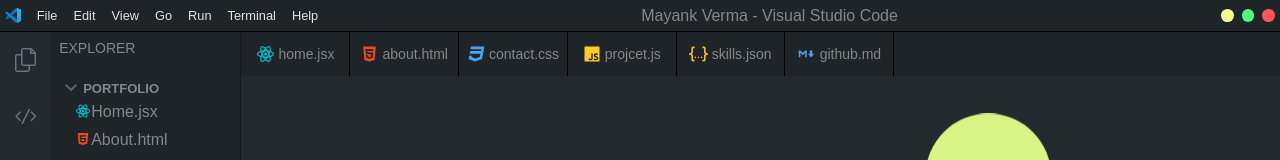
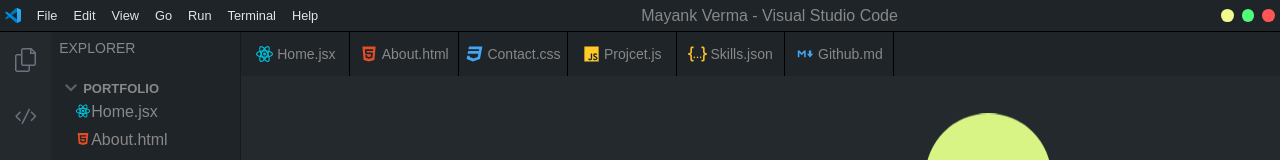
Before and after one commit to Wannacryy24/portfolioReact, a React (Vite) app: page /Home in a window 1280 px wide. Shown: the top 160 px of the page. Built offline with nearby package versions, Linux system fonts and the light colour scheme.

Commit message:
added updated resume

```diff
--- a/src/TabNav.jsx
+++ b/src/TabNav.jsx
@@ -46,7 +46,7 @@
                 src={"/react.svg"}
                 className={"tabbed-home-img tabbed-img"}
                 />
-              <p className="tabbed-btn">home.jsx</p>
+              <p className="tabbed-btn">Home.jsx</p>
             </div>
           </Link>
 
@@ -64,7 +64,7 @@
                 src={"/html_icon.svg"}
                 className={"tabbed-about-img tabbed-img"}
                 />
-              <p className="tabbed-btn">about.html</p>
+              <p className="tabbed-btn">About.html</p>
             </div>
           </Link>
 
@@ -81,7 +81,7 @@
                 src={"/css_icon.svg"}
                 className={"tabbed-contact-img tabbed-img"}
                 />
-              <p className="tabbed-btn">contact.css</p>
+              <p className="tabbed-btn">Contact.css</p>
             </div>
           </Link>
 
@@ -100,7 +100,7 @@
                 src={"/js_icon.svg"}
                 className={"tabbed-project-img tabbed-img"}
                 />
-              <p className="tabbed-btn">projcet.js</p>
+              <p className="tabbed-btn">Projcet.js</p>
             </div>
           </Link>
 
@@ -118,7 +118,7 @@
                 src={"/json_icon.svg"}
                 className={"tabbed-articles-img tabbed-img"}
                 />
-              <p className="tabbed-btn">skills.json</p>
+              <p className="tabbed-btn">Skills.json</p>
             </div>
           </Link>
 
@@ -136,7 +136,7 @@
                 src={"/markdown_icon.svg"}
                 className={"tabbed-github-img tabbed-img"}
                 />
-              <p className="tabbed-btn">github.md</p>
+              <p className="tabbed-btn">Github.md</p>
             </div>
           </Link>
         </div>
```
